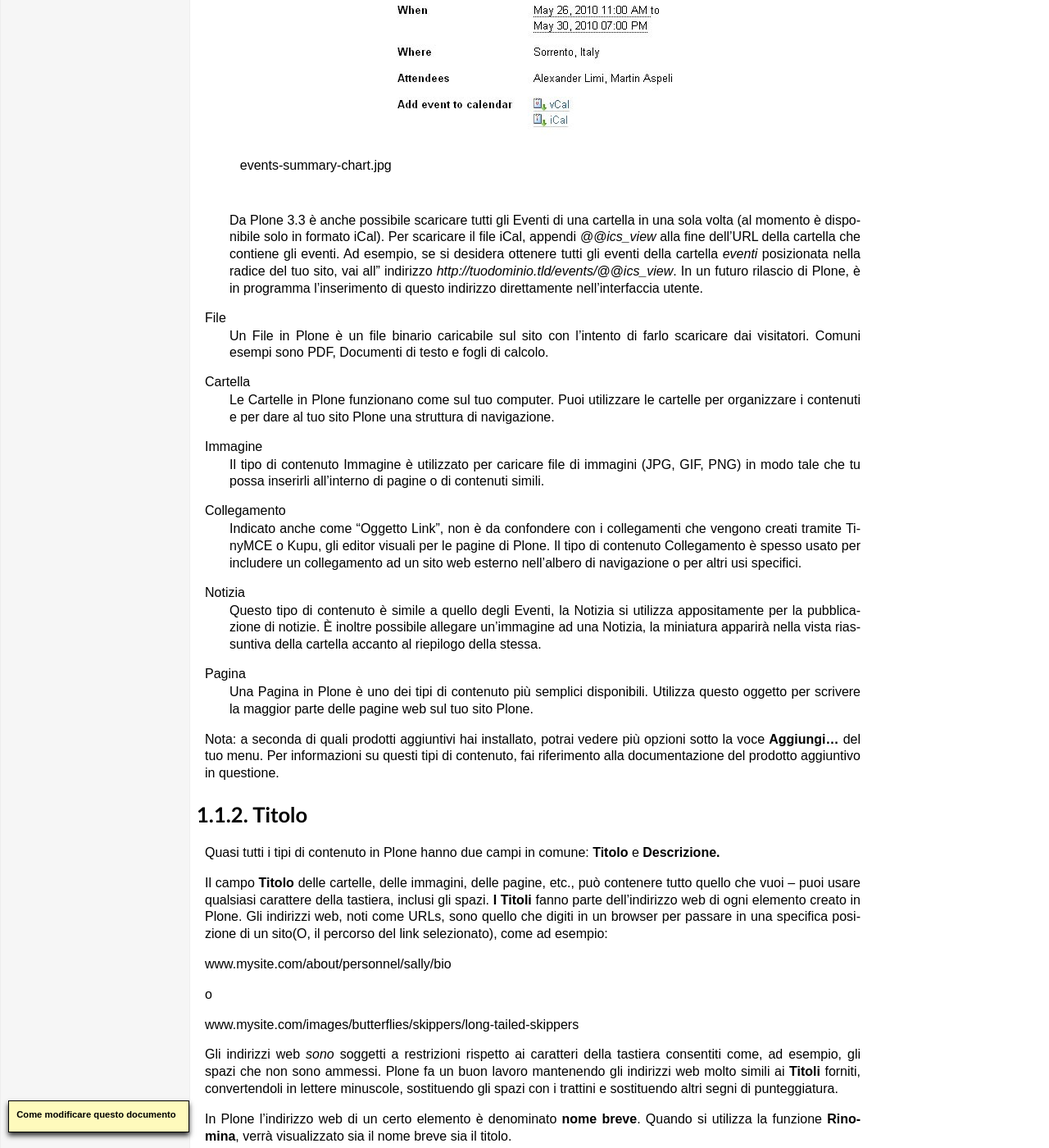
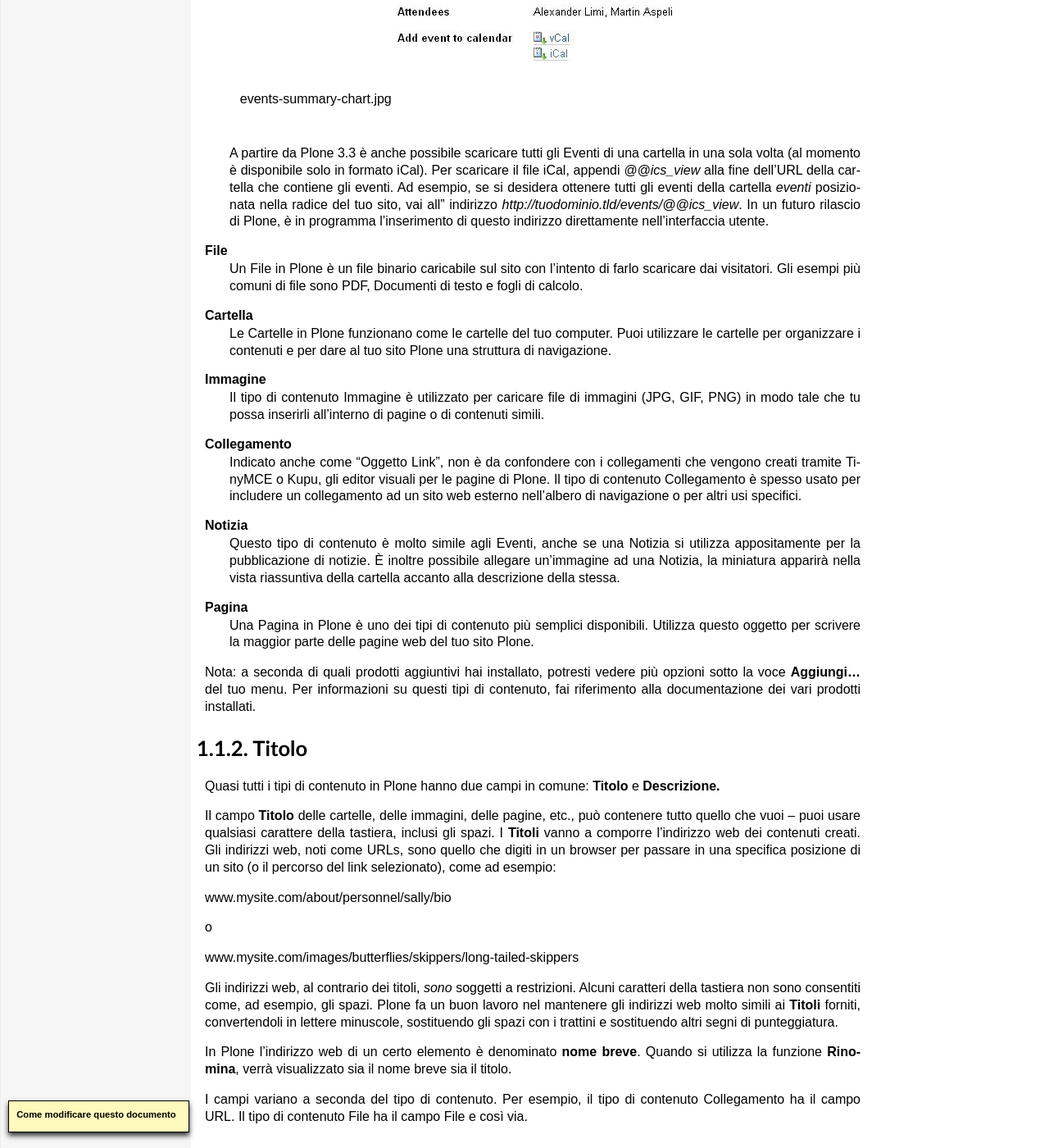
Before and after one commit to plone-it/collective.italiandocumentation, a Sphinx documentation site: the page built from source/adding-content/adding-new-content.rst, in a window 1280 px wide and 1400 px high, scrolled down 1200 px. Shown: the whole window at 82% size. Built offline with Sphinx 7.4.7, drawn with Linux system fonts in a browser that asks for light colours; pages that are not in the unit, such as notebooks, are missing from menus; some of the changed text lies outside the part shown.

Commit message:
Reviewed chapter 2.1

```diff
--- a/source/adding-content/adding-new-content.rst
+++ b/source/adding-content/adding-new-content.rst
@@ -1,52 +1,52 @@
 Aggiungere nuovi contenuti
-==========================
+===========================
 
-**Una panoramica generale su come aggiungere nuovi contenuti in Plone,
-includendo la definizione di ogni tipo di contenuto standard.**
+**Una panoramica generale su come aggiungere nuovi contenuti in Plone
+e definizione dei tipi di contenuto standard.**
 
-:Data: 27-11-2012
-:Traduzione: Alex Sani
-:Impaginazione: Alex Sani
-:Revisione:
+:Traduzione: Alex Sani (27/11/2012)
+:Impaginazione: Alex Sani (27/11/2012)
+:Revisione: Giacomo Spettoli (19/05/2013)
 
-
-Nuovi contenuti si aggiungono utilizzando la voce del menu a discesa **Aggiungi...**:
+Per aggiungere nuovi contenuti si utilizza il menu a discesa
+**Aggiungi...**:
 
 .. figure:: ../_static/addnewmenu.png
    :align: center
    :alt: add-new-menu.png
 
-   add-new-menu.png
-
-In Plone un contenuto viene aggiunto *completamente in loco,* ovvero devi
-navigare fino alla sezione del tuo sito Plone dove desideri che il contenuto
-venga creato prima di usare la voce del menu **Aggiungi...**.
-E' possibile ovviamente tagliare, copiare e incollare contenuti da una sezione
-ad un altra se necessario.
-
+In Plone, i contenuti vengono aggiunti *localmente* quindi devi
+navigare fino alla sezione dove desideri aggiungere il contenuto prima
+di usare la voce del menu **Aggiungi...**. E' possibile ovviamente
+tagliare, copiare e incollare contenuti da una sezione  ad un altra se
+necessario.
 
 
 Tipi di contenuti
 -----------------
 
-In Plone, puoi usare un certo numero di **Tipi di contenuto** per aggiungere
-diversi contenuti. Ad esempio, per caricare un'immagine devi utilizzare il tipo
-di contenuto **Immagine**. Di seguito la lista dei tipi di contenuti disponibili
-nell'ordine in cui appaiono ed il loro utilizzo:
+In Plone, hai a disposizione un certo numero di **Tipi di contenuto**
+che corrispondono ai  diversi tipi di contenuto che puoi pubblicare.
+Ad esempio, per caricare un'immagine devi utilizzare il tipo  di
+contenuto **Immagine**. Di seguito la lista dei tipi di contenuti
+disponibili  nell'ordine in cui appaiono ed una breve descrizione:
 
-Collezione
-    Le Collezioni sono utilizzate per raggruppare e visualizzare contenuti in base a
-    dei **criteri** impostabili. Praticamente le Collezioni funzionano come le query in un
-    database.
-Evento
-    Un Evento è un tipo di pagina speciale specifico per la pubblicazione di un evento
-    (ad esempio una raccolta fondi, un barbecue, etc). Questo tipo di contenuto ha una funzione
-    che permette ai visitatori del sito di aggiungere l'evento al proprio calendario personale
-    utilizzando gli standard iCal e vCal. Questi standard sono compatibili con: Google
-    Calendar, Outlook, Sunbird e altri.
-    Per aggiungere un singolo evento al tuo calendario personale, fai click
-    sui link vCal o iCal accanto al testo "Aggiungi l'evento al
-    calendario" nella pagina principale dell'Evento.
+**Collezione**
+    Le Collezioni sono utilizzate per raggruppare e visualizzare
+    contenuti in base a dei **criteri** configurabili. Il
+    funzionamento delle Collezioni è molto simile a quello delle
+    query in un normale database.
+**Evento**
+    Un Evento è un tipo di pagina speciale specifico per la
+    pubblicazione di un evento (ad esempio una raccolta fondi, un
+    barbecue, etc). Questo tipo di contenuto ha una funzione che
+    permette ai visitatori del sito di aggiungere l'evento al proprio
+    calendario personale utilizzando gli standard iCal e vCal. Questi
+    standard sono compatibili con: Google Calendar, Outlook, Sunbird
+    e altri. Per aggiungere un singolo evento al tuo calendario
+    personale, fai click sui link vCal o iCal accanto al testo
+    "Aggiungi l'evento al calendario" nella pagina principale
+    dell'Evento.
 
     .. figure:: ../_static/events-summary-chart.jpg
        :align: center
@@ -54,7 +54,7 @@
 
        events-summary-chart.jpg
 
-    Da Plone 3.3 è anche possibile scaricare tutti gli Eventi
+    A partire da Plone 3.3 è anche possibile scaricare tutti gli Eventi
     di una cartella in una sola volta (al momento è disponibile
     solo in formato iCal). Per scaricare il file iCal, appendi
     *@@ics\_view* alla fine dell'URL della cartella che contiene gli
@@ -63,52 +63,54 @@
     indirizzo *http://tuodominio.tld/events/@@ics\_view*. In un
     futuro rilascio di Plone, è in programma l'inserimento di questo
     indirizzo direttamente nell'interfaccia utente.
-File
+**File**
     Un File in Plone è un file binario caricabile sul sito
-    con l'intento di farlo scaricare dai visitatori. Comuni esempi
-    sono PDF, Documenti di testo e fogli di calcolo.
-Cartella
-    Le Cartelle in Plone funzionano come sul tuo computer. Puoi utilizzare
-    le cartelle per organizzare i contenuti e per dare al tuo sito Plone
-    una struttura di navigazione.
-Immagine
+    con l'intento di farlo scaricare dai visitatori. Gli esempi più
+    comuni di file sono PDF, Documenti di testo e fogli di calcolo.
+**Cartella**
+    Le Cartelle in Plone funzionano come le cartelle del tuo computer.
+    Puoi utilizzare le cartelle per organizzare i contenuti e per
+    dare al tuo sito Plone una struttura di navigazione.
+**Immagine**
     Il tipo di contenuto Immagine è utilizzato per caricare file di immagini
     (JPG, GIF, PNG) in modo tale che tu possa inserirli all'interno di
     pagine o di contenuti simili.
-Collegamento
+**Collegamento**
     Indicato anche come 'Oggetto Link', non è da confondere con i
-    collegamenti che vengono creati tramite TinyMCE o Kupu, gli editor visuali
-    per le pagine di Plone.
+    collegamenti che vengono creati tramite TinyMCE o Kupu, gli editor
+    visuali per le pagine di Plone.
     Il tipo di contenuto Collegamento è spesso usato per includere un
-    collegamento ad un sito web esterno nell'albero di navigazione o per
-    altri usi specifici.
-Notizia
-    Questo tipo di contenuto è simile a quello degli Eventi, la Notizia si
-    utilizza appositamente per la pubblicazione di notizie. È inoltre possibile
-    allegare un'immagine ad una Notizia, la miniatura apparirà nella vista
-    riassuntiva della cartella accanto al riepilogo della stessa.
-Pagina
-    Una Pagina in Plone è uno dei tipi di contenuto più semplici disponibili.
-    Utilizza questo oggetto per scrivere la maggior parte delle pagine web sul tuo
-    sito Plone.
+    collegamento ad un sito web esterno nell'albero di navigazione o
+    per altri usi specifici.
+**Notizia**
+    Questo tipo di contenuto è molto simile agli Eventi, anche se una
+    Notizia si utilizza appositamente per la pubblicazione di notizie.
+    È inoltre possibile allegare un'immagine ad una Notizia, la
+    miniatura apparirà nella vista riassuntiva della cartella accanto
+    alla descrizione della stessa.
+**Pagina**
+    Una Pagina in Plone è uno dei tipi di contenuto più semplici
+    disponibili. Utilizza questo oggetto per scrivere la maggior
+    parte delle pagine web del tuo sito Plone.
 
-Nota: a seconda di quali prodotti aggiuntivi hai installato, potrai vedere
-più opzioni sotto la voce **Aggiungi...** del tuo menu.
+Nota: a seconda di quali prodotti aggiuntivi hai installato, potresti
+vedere più opzioni sotto la voce **Aggiungi...** del tuo menu.
 Per informazioni su questi tipi di contenuto, fai riferimento alla
-documentazione del prodotto aggiuntivo in questione.
+documentazione dei vari prodotti installati.
 
 Titolo
 ------
 
-Quasi tutti i tipi di contenuto in Plone hanno due campi in comune: **Titolo**
-e **Descrizione.**
+Quasi tutti i tipi di contenuto in Plone hanno due campi in comune:
+**Titolo** e **Descrizione.**
 
-Il campo **Titolo** delle cartelle, delle immagini, delle pagine, etc.,
-può contenere tutto quello che vuoi -- puoi usare qualsiasi carattere della tastiera,
-inclusi gli spazi. **I Titoli** fanno parte dell'indirizzo web di ogni
-elemento creato in Plone. Gli indirizzi web, noti come URLs, sono quello
-che digiti in un browser per passare in una specifica posizione di un sito(O,
-il percorso del link selezionato), come ad esempio:
+Il campo **Titolo** delle cartelle, delle immagini, delle pagine,
+etc., può contenere tutto quello che vuoi -- puoi usare qualsiasi
+carattere della tastiera, inclusi gli spazi. I **Titoli** vanno a
+comporre l'indirizzo web dei contenuti creati. Gli indirizzi web, noti
+come URLs, sono quello che digiti in un browser per passare in una
+specifica posizione di un sito (o il percorso del link selezionato),
+come ad esempio:
 
 www.mysite.com/about/personnel/sally/bio
 
@@ -116,24 +118,26 @@
 
 www.mysite.com/images/butterflies/skippers/long-tailed-skippers
 
-Gli indirizzi web *sono* soggetti a restrizioni rispetto ai caratteri della tastiera
-consentiti come, ad esempio, gli spazi che non sono ammessi. Plone fa un buon lavoro
-mantenendo gli indirizzi web molto simili ai **Titoli** forniti, convertendoli in
-lettere minuscole, sostituendo gli spazi con i trattini e sostituendo altri
-segni di punteggiatura.
+Gli indirizzi web, al contrario dei titoli, *sono* soggetti a
+restrizioni. Alcuni caratteri della tastiera non sono consentiti come,
+ad esempio, gli spazi. Plone fa un buon lavoro  nel mantenere gli
+indirizzi web molto simili ai **Titoli** forniti, convertendoli in
+lettere minuscole, sostituendo gli spazi con i trattini e sostituendo
+altri segni di punteggiatura.
 
 In Plone l'indirizzo web di un certo elemento è denominato **nome breve**.
 Quando si utilizza la funzione **Rinomina**, verrà visualizzato sia
 il nome breve sia il titolo.
 
-I campi variano a seconda del tipo di contenuto. Per esempio, il tipo di
-contenuto Collegamento ha il campo URL. Il tipo di contenuto File ha il
-campo File e così via.
+I campi variano a seconda del tipo di contenuto. Per esempio, il tipo
+di contenuto Collegamento ha il campo URL. Il tipo di contenuto File
+ha il  campo File e così via.
 
 Descrizione
 -----------
 
-La **Descrizione** appare nella parte superiore delle pagine, appena sotto il titolo.
-Sono spesso visualizzate in molte viste assegnate a Cartelle e
-Collezioni (come in quella Standard e in quella Sintetica). La descrizione
-appare anche nei risultati delle ricerche eseguite con il  motore di ricerca nativo di Plone.
+La **Descrizione** appare nella parte superiore delle pagine, appena
+sotto il titolo.  Sono spesso visualizzate in molte viste assegnate a
+Cartelle e  Collezioni (come in quella Standard e in quella
+Sintetica). La descrizione  appare anche nei risultati delle ricerche
+eseguite con il  motore di ricerca nativo di Plone.
```
